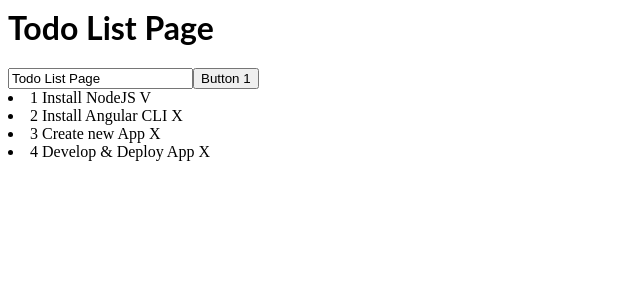
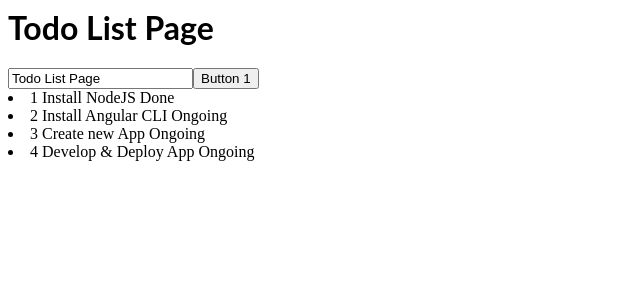
Before and after one commit to Yoiro/angular-fundamentals-training, an Angular app: page / in a window 1280 px wide. Shown: the top 300 px of the page, without its empty margins (0-640 px from the left). Built offline with nearby package versions, Linux system fonts and the light colour scheme.

Commit message:
Put todo as Input of todoItemComponent

```diff
--- a/src/app/todo-item/todo-item.component.html
+++ b/src/app/todo-item/todo-item.component.html
@@ -1,3 +1 @@
-<p>
-todo-item works!
-</p>
+{{todo.id}} {{todo.name}} {{todo.done ? "Done" : "Ongoing"}}
--- a/src/app/todo-item/todo-item.component.ts
+++ b/src/app/todo-item/todo-item.component.ts
@@ -1,4 +1,5 @@
-import { Component, OnInit } from '@angular/core';
+import { Component, OnInit, Input, Output } from '@angular/core';
+import { Todo } from '../model/todo';
 
 @Component({
   selector: 'app-todo-item',
@@ -6,6 +7,7 @@
   styleUrls: ['./todo-item.component.css']
 })
 export class TodoItemComponent implements OnInit {
+  @Input() todo: Todo;
 
   constructor() { }
 
--- a/src/app/todo-list/todo-list.component.html
+++ b/src/app/todo-list/todo-list.component.html
@@ -5,5 +5,5 @@
 <button (click)="onClick()" [disabled]="buttonStatus">Button 1</button>
 
 <li *ngFor="let todo of todos">
-  {{todo.id}} {{todo.name}} {{todo.done ? 'V' : 'X'}}
+  <app-todo-item [todo]="todo"></app-todo-item>
 </li>
```
